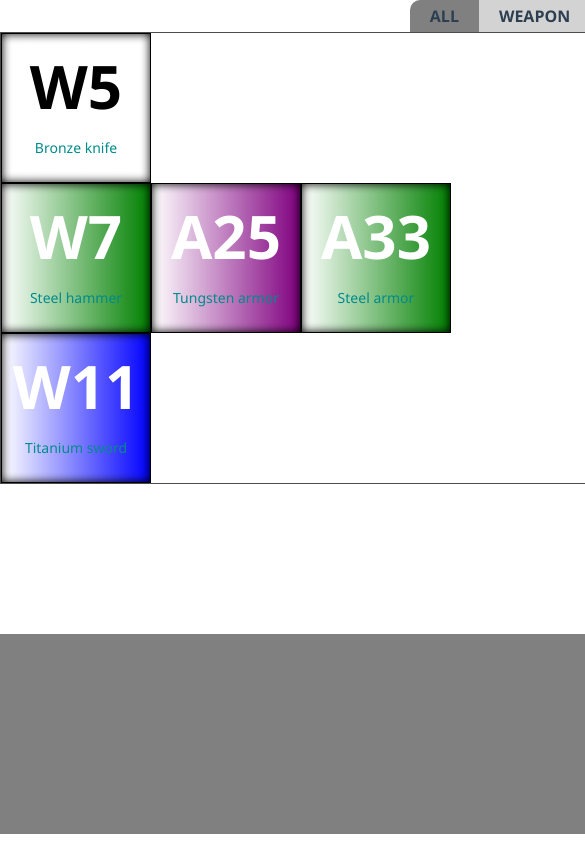
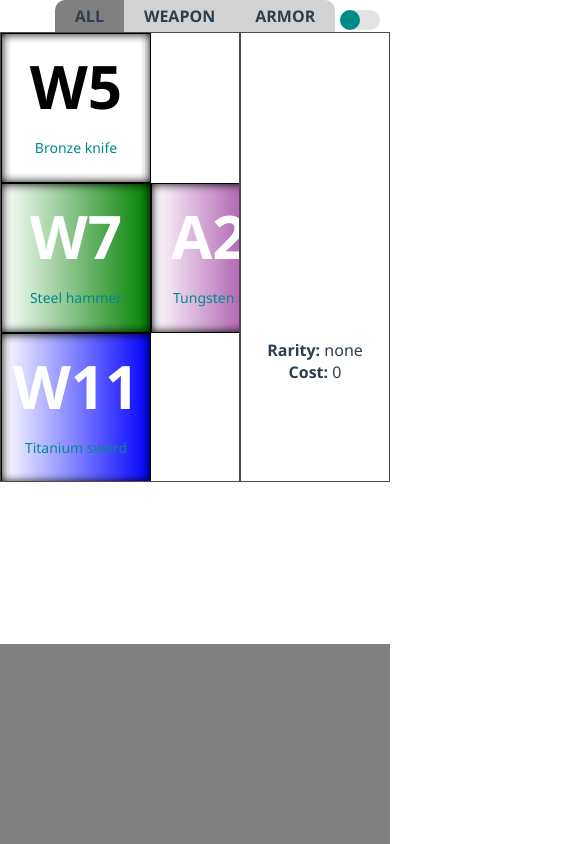
Before and after one commit to TodorovM/Game-UI, a Vue app: page / in a window 390 px wide. Shown: the top 844 px of the page, 585 px wide, since content can reach past the window. Built offline with nearby package versions, Linux system fonts and the light colour scheme.

Commit message:
feat: added responsiveness and dark theme

```diff
--- a/src/App.vue
+++ b/src/App.vue
@@ -1,5 +1,6 @@
 <template>
-  <div id="app">
+  <div id="app" :class="{dark: dark}">
+    <ThemeSwitch />
     <div class="container column">
       <Tabs :tabs="categories" />
       <div class="container">
@@ -15,9 +16,10 @@
 import { mapState, mapActions } from "vuex";
 import Inventory from './components/Inventory'
 import Details from './components/Details'
-import Log from "./components/Log";
+import Log from './components/Log';
 import Tabs from './components/Tabs'
-// import EventBus from './utils/event-bus'
+import ThemeSwitch from './components/ThemeSwitch'
+import EventBus from './utils/event-bus'
 
 export default {
 
@@ -26,24 +28,29 @@ export default {
     Inventory,
     Details,
     Log,
-    Tabs
+    Tabs,
+    ThemeSwitch
   },
   data() {
     return {
       items: [],
       categories: [],
-      size: {}
+      size: {},
+      dark: false
     }
   },
   computed: {
     ...mapState({
       data: state => state.displayedItems
-    })
+    }),
   },
   methods: {
-    ...mapActions([ 'setData' ])
+    ...mapActions([ 'setData' ]),
   },
   mounted () {
+    EventBus.$on('theme_switched', e => {
+      this.dark = e;
+    })
     this.categories = this.data.inventoryitems
                       .map(el => el.type)
                       .filter((el, index, self) => self.indexOf(el) === index)
@@ -78,9 +85,14 @@ export default {
   display flex
   justify-content space-between
   flex-direction column
+  &.dark
+    background-color #222
+    color white
   .container
     display flex
     margin 0 auto
+    width 100%
+    justify-content center
     &.column
       flex-direction column
 </style>
--- a/src/components/Details.vue
+++ b/src/components/Details.vue
@@ -1,5 +1,5 @@
 <template>
-    <div class="details">
+    <div :class="['details', {dark: dark}]">
         <div class="item-icon">
             <Item :itemData="item" v-if="item" />
         </div>
@@ -20,7 +20,8 @@ import Item from './Item'
         },
         data() {
             return {
-                item: null
+                item: null,
+                dark: false
             }
         },
         methods: {
@@ -32,19 +33,26 @@ import Item from './Item'
             EventBus.$on('item_hovered', (e) => {
                 this.fillData(e)
             });
+            EventBus.$on('theme_switched', e => {
+                this.dark = e;
+            })
         },
     }
 </script>
 
 <style lang="stylus" scoped>
     .details
-        width 200px
+        min-width 150px
+        max-width 200px
         border 1px solid rgba(0, 0, 0, 0.7)
         display flex
         flex-direction column
         align-items center
         padding 20px 10px
+        &.dark
+            border-color rgba(255, 255, 255, 0.6)
         .item-icon
             flex-basis 70%
 
+
 </style>
--- a/src/components/Inventory.vue
+++ b/src/components/Inventory.vue
@@ -1,6 +1,6 @@
 <template>
     <div
-        class="inventory"
+        :class="['inventory', {dark: dark}]"
         :style="style"
         @mouseover="hover"
         @mousedown="select"
@@ -29,7 +29,8 @@ import EventBus from '../utils/event-bus'
                     x: 0,
                     y: 0
                 },
-                draggedOver: null
+                draggedOver: null,
+                dark: false
             }
         },
         props: {
@@ -46,6 +47,7 @@ import EventBus from '../utils/event-bus'
                     gridTemplateColumns: `repeat(${this.size.width}, 150px)`,
                     gridTemplateRows: `repeat(${this.size.height}, 150px)`,
                     maxWidth: `${this.size.width * 150}px`
+
                 }
             }
         },
@@ -153,7 +155,9 @@ import EventBus from '../utils/event-bus'
             }
         },
         mounted () {
-            this.$refs.inventory.focus();
+            EventBus.$on('theme_switched', e => {
+                this.dark = e;
+            })
         },
     }
 </script>
@@ -161,8 +165,14 @@ import EventBus from '../utils/event-bus'
 <style lang="stylus" scoped>
     .inventory
         display grid
-        height 452px
+        width 80%
         border 1px solid rgba(0, 0, 0, 0.7)
-        overflow-y auto
+        overflow auto
         outline none
+        height 450px
+        scroll-snap-type both mandatory;
+        &.dark
+           border-color rgba(255, 255, 255, 0.6)
+        @media screen and (max-height 450px)
+            height 300px
 </style>
--- a/src/components/Item.vue
+++ b/src/components/Item.vue
@@ -50,6 +50,7 @@
         box-shadow inset 0 0 10px black
         display flex
         flex-direction column
+        scroll-snap-align start
         &:hover
             animation pulse 1s linear infinite
         &.light .item-id
--- a/src/components/Log.vue
+++ b/src/components/Log.vue
@@ -25,14 +25,14 @@
 <style lang="stylus" scoped>
     .log
         max-width 900px
-        width 900px
+        width 100%
         height 200px
         padding 10px
         overflow-y scroll
         display flex
         flex-direction column-reverse
         text-align left
-        margin 10px auto
+        margin 0 auto
         background-color grey
         color white
 </style>
--- /dev/null
+++ b/src/components/ThemeSwitch.vue
@@ -0,0 +1,59 @@
+<template>
+    <div class="switch" @click="toggle">
+        <div :class="['ball', {clicked: clicked}]" ></div>
+    </div>
+</template>
+
+<script>
+    import EventBus from '../utils/event-bus'
+    export default {
+        name: 'ThemeSwitch',
+        data() {
+            return {
+                clicked: false
+            }
+        },
+        methods: {
+            toggle() {
+                this.clicked = !this.clicked;
+                EventBus.$emit('theme_switched', this.clicked)
+
+            }
+        },
+        mounted () {
+            if (window.localStorage.getItem('theme') === 'dark') this.clicked = true;
+        },
+    }
+</script>
+
+<style lang="stylus" scoped>
+    .switch
+        position absolute
+        right 0
+        margin 10px
+        width 40px
+        height 20px
+        background-color #e3e3e3
+        border-radius 20px
+        .ball
+            height 20px
+            width 20px
+            background-color darkcyan
+            border-radius 20px
+            transform-origin center
+            animation toggle-reverse 0.2s linear forwards
+            &.clicked
+                animation toggle 0.2s linear forwards
+
+    @keyframes toggle
+        from
+            transform translateX(0)
+        to
+            transform translateX(20px)
+
+    @keyframes toggle-reverse
+        from
+            transform translateX(20px)
+        to
+            transform translateX(0)
+</style>
```
